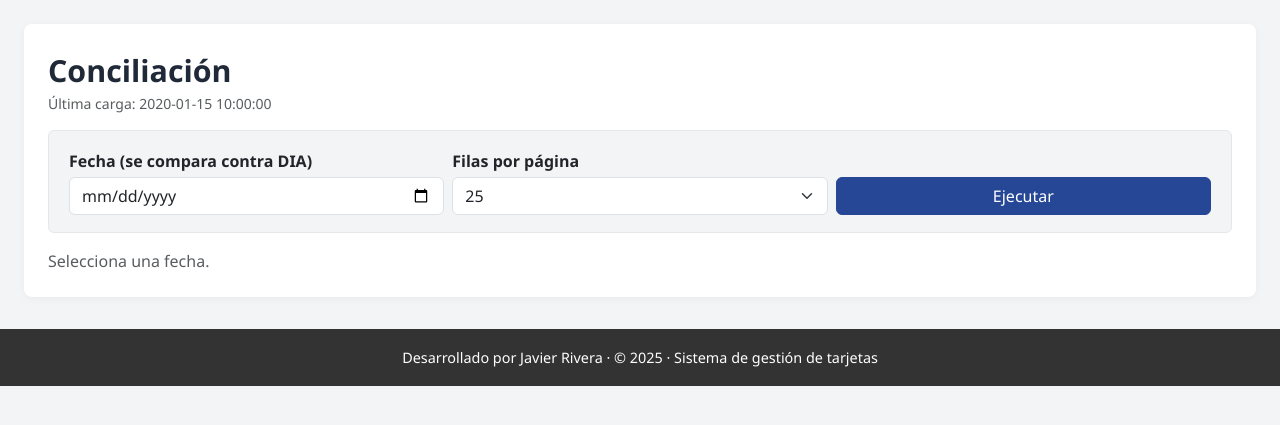
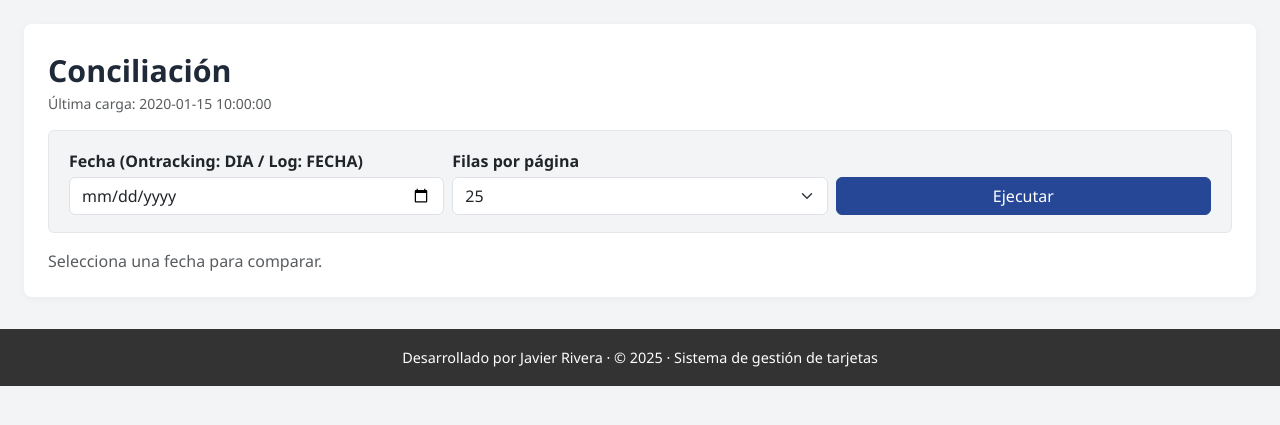
Before and after one commit to Javier-9690/comparativa_censo, a Flask app: page /conciliacion in a window 1280 px wide. Shown: the part 121-546 px from the top of the page. Run offline with Flask 3, Linux system fonts and the light colour scheme; tables that the repository leaves empty hold one stand-in row (values such as "Sample post"); parts of the project's set-up code (start-up, migrations or seed data) failed here and were passed over.

Commit message:
Update conciliacion.html

```diff
--- a/templates/conciliacion.html
+++ b/templates/conciliacion.html
@@ -8,7 +8,7 @@
     <div>
       <div class="page-title mb-0">Conciliación</div>
       {% if has_data %}
-      <div class="text-muted small">Última carga: {{ created_at }}</div>
+        <div class="text-muted small">Última carga: {{ created_at }}</div>
       {% endif %}
     </div>
   </div>
@@ -20,7 +20,7 @@
   <div class="filter-card mb-3">
     <form method="get" action="{{ url_for('conciliacion') }}" class="row g-2 align-items-end">
       <div class="col-12 col-md-4">
-        <label class="form-label fw-semibold mb-1">Fecha (se compara contra DIA)</label>
+        <label class="form-label fw-semibold mb-1">Fecha (Ontracking: DIA / Log: FECHA)</label>
         <input class="form-control" type="date" name="date" value="{{ date_str or '' }}">
       </div>
 
@@ -36,22 +36,18 @@
       </div>
 
       <div class="col-12 col-md-4 d-flex justify-content-end">
-        <button class="btn btn-primary-custom w-100" type="submit">
-          Ejecutar
-        </button>
+        <button class="btn btn-primary-custom w-100" type="submit">Ejecutar</button>
       </div>
       <input type="hidden" name="page" value="1">
     </form>
   </div>
 
   {% if not has_run %}
-    <div class="text-muted">Selecciona una fecha.</div>
+    <div class="text-muted">Selecciona una fecha para comparar.</div>
   {% else %}
 
-    <div class="d-flex align-items-center justify-content-between flex-wrap gap-2 mb-2">
-      <div class="text-muted small">
-        Página {{ page }} / {{ total_pages }} · {{ total }} registros Ontracking (DIA={{ date_str }})
-      </div>
+    <div class="text-muted small mb-2">
+      Página {{ page }} / {{ total_pages }} · {{ total }} registros Ontracking (DIA={{ date_str }})
     </div>
 
     {% if total == 0 %}
@@ -61,14 +57,15 @@
         <table class="data-table">
           <thead>
             <tr>
-              <th>HAB (Ontracking)</th>
-              <th>HAB (Log)</th>
+              <th>HAB (Ontracking = LUGAR)</th>
+              <th>HAB (Log = HKEYPLUS)</th>
               <th>RUT</th>
               <th>NOMBRE</th>
               <th>EMPRESA</th>
               <th>INICIO</th>
               <th>TÉRMINO</th>
-              <th>APERTURAS (NOMBRE)</th>
+              <th>APERTURA (última)</th>
+              <th>#</th>
             </tr>
           </thead>
           <tbody>
@@ -83,12 +80,12 @@
               <td>{{ r.termino }}</td>
               <td>
                 {% if r.log_count > 0 %}
-                  <span class="fw-semibold">{{ r.openers_text }}</span>
-                  <div class="text-muted small">{{ r.log_count }} evento(s)</div>
+                  <span class="fw-semibold">{{ r.apertura_text }}</span>
                 {% else %}
                   <span class="text-muted">Sin log</span>
                 {% endif %}
               </td>
+              <td>{{ r.log_count }}</td>
             </tr>
             {% endfor %}
           </tbody>
```
